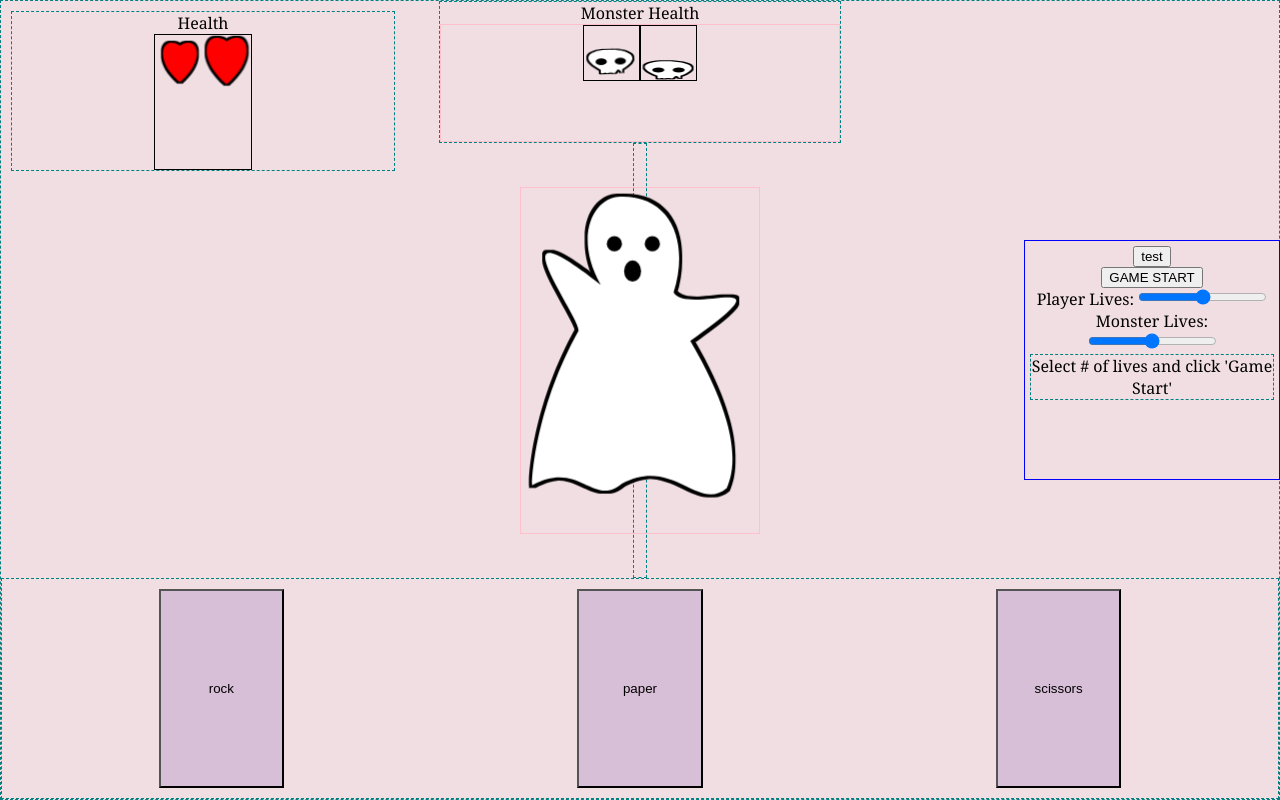
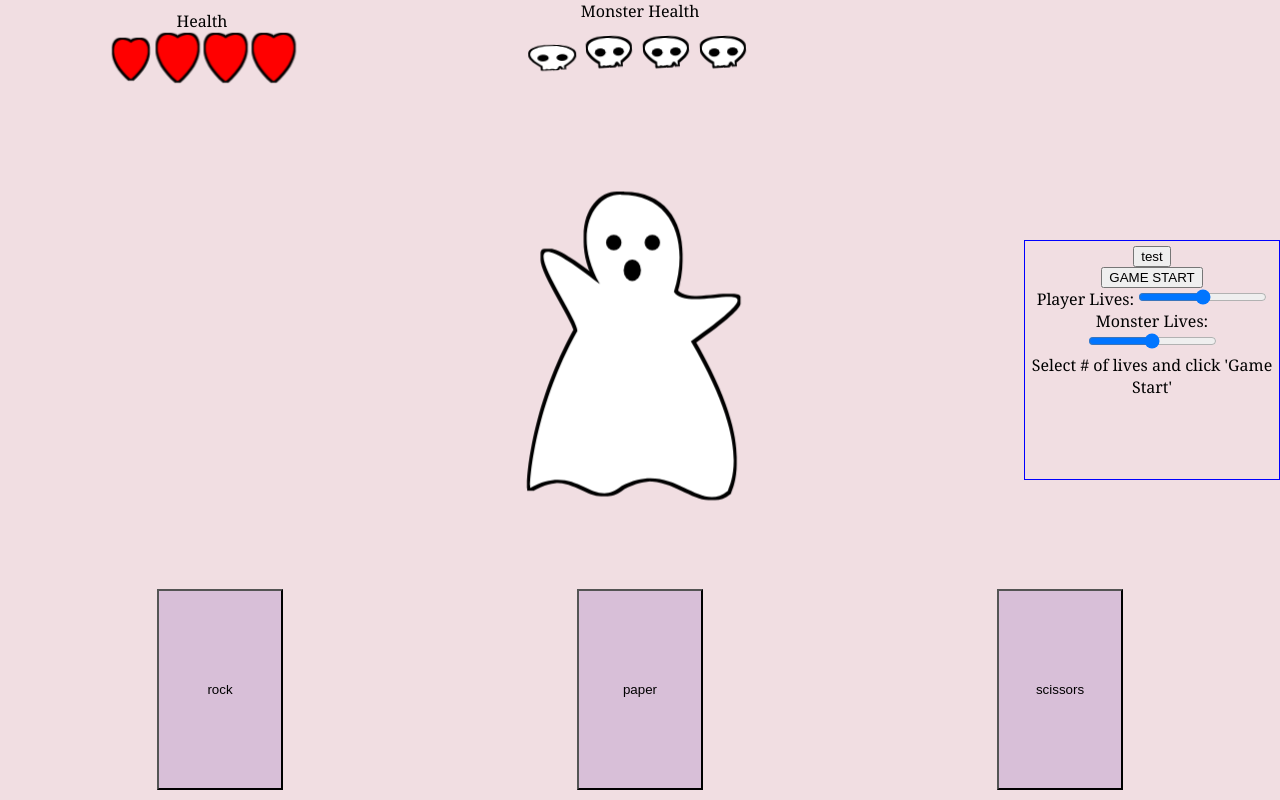
Before and after one commit to EnzoDFer/Rock-Paper-Scissors, a plain HTML site: page index.html in a window 1280 px wide. Both pictures are taken after a click on the button "test". Drawn offline with Linux system fonts and the light colour scheme.

Commit message:
Connect starting health to sliders

```diff
--- a/index.html
+++ b/index.html
@@ -50,9 +50,9 @@
 
       <div class="container" id="monsterHealth">
         <div class="health healthTitle">Monster Health</div>
-        <div class="health healthBar">
-          <svg xmlns="http://www.w3.org/2000/svg">
-            <g id='cartoonSkull'>
+        <div class="health healthBar" id="monsterHealthBar">
+          <svg xmlns="http://www.w3.org/2000/svg" id="cartoonSkull">
+            <g id='wrapperSkull'>
               <g transform="translate(7,43)">
                 <g class="dilate">
                   <rect class="skull border"></rect>
@@ -65,11 +65,7 @@
              cy='61'/>
             </g>
           </svg>
-          <svg xmlns="http://www.w3.org/2000/svg">
-            <use href="#cartoonSkull" />
-          </svg>
         </div>
-
       </div>
 
       <div class="container" id="monsterContainer">
--- a/script.js
+++ b/script.js
@@ -7,6 +7,7 @@ const monsterLifeCount = document.querySelector('#monsterLives');
 
 const testButton = document.querySelector('#testButton');
 const plDiv = document.querySelector('#playerHealthBar');
+const monDiv = document.querySelector('#monsterHealthBar');
 
 
 const newSVG = (svgElement,aDiv)=> {
@@ -14,11 +15,19 @@ const newSVG = (svgElement,aDiv)=> {
   aDiv.appendChild(newSVG);
 };
 
-gameButton.addEventListener('click', () => game());
+gameButton.addEventListener('click', () => gameStart(playerLifeCount.value,monsterLifeCount.value));
 testButton.addEventListener('click', () => {
-  plDiv.setAttribute('style','border: black 1px solid;');
-  newSVG('#heartSvg',plDiv);
+  gameStart(playerLifeCount.value,monsterLifeCount.value);
 })
+
+function gameStart(playerLives, monsterLives) {
+  for (let i=1;i<playerLives;i++) {
+    newSVG('#heartSvg',plDiv);
+  }
+  for (let i=1;i<monsterLives;i++) {
+    newSVG('#cartoonSkull',monDiv);
+  }
+};
 
 
 function computerPlay() { //randomly chooses from choices array
--- a/styles.css
+++ b/styles.css
@@ -27,7 +27,6 @@ body {
   flex: 1;
   flex-direction: column;
   align-items: center;
-  border: 1px dashed teal;
 }
 
 /*    Player Health Styles   */
@@ -37,7 +36,7 @@ body {
   height: 20%;
   width: 30%;
   max-width: 30%;
-  margin: 10px 0 0 10px;
+  margin: 10px 5px 0 10px;
 }
 
 .healthBar {
@@ -76,6 +75,10 @@ body {
 
 /*    Begin Monster Health Styles */
 
+#monsterHealth {
+  max-width: 40%;
+}
+
 .skull{
   position: absolute;
   fill: white;
@@ -85,7 +88,7 @@ body {
 }
 
 
-#cartoonSkull {
+#wrapperSkull {
   transform-origin: center;
   animation: skullBounce 1.3s both infinite linear;
 }
@@ -100,13 +103,11 @@ body {
 
 #monsterHealth > .healthBar {
   display: flex;
-  border: 1px pink solid;
   flex: 1 1 auto;
   min-width: 400px;
 }
 
 #monsterHealth > .healthBar > svg {
-  border: 1px black solid;
   flex: 1 1 auto;
   max-width: 57px;
   height: 56px;
@@ -129,7 +130,6 @@ body {
 .monsterWrapper > svg {
   height: 80%;
   padding: 5px;
-  border: 1px pink solid;
 }
 
 #monster {
@@ -166,7 +166,6 @@ body {
 
 .lifeDisplay{
   display: inline;
-  border: 1px black solid;
   height: 4px;
   width: 4px;
   margin-left: 5px;
```
